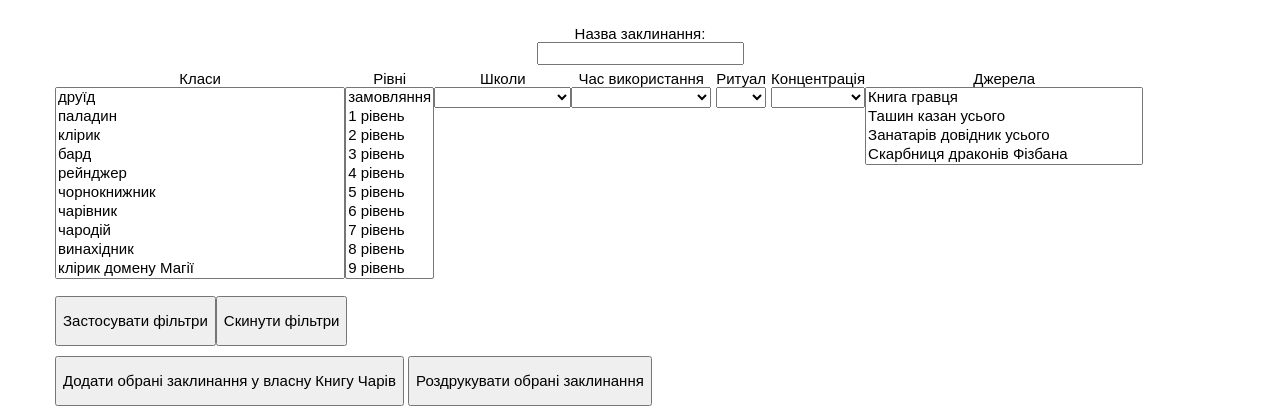
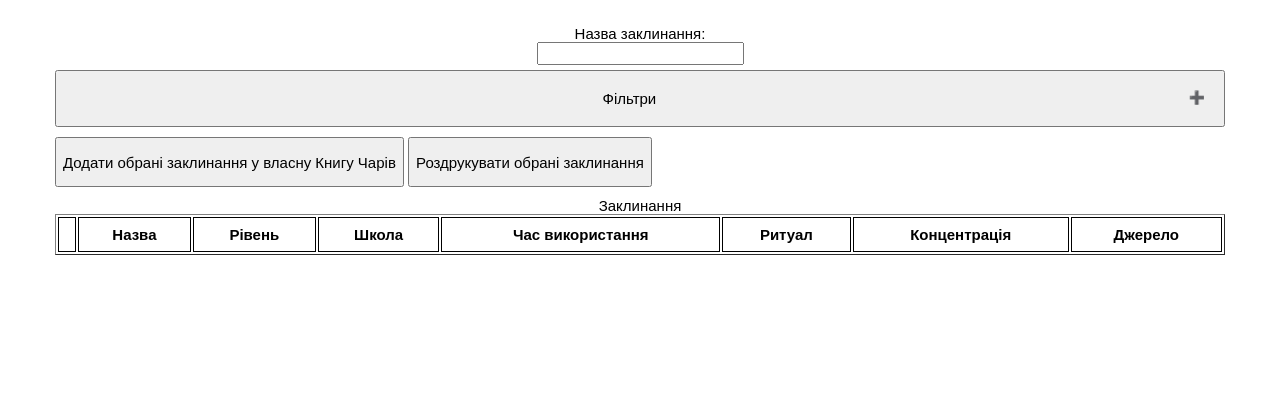
Before and after one commit to lukaholota/spells, a Flask app: page /spells in a window 1280 px wide. Shown: the part 62-478 px from the top of the page. Run offline with Flask 3, Linux system fonts and the light colour scheme; the visitor is signed in with stand-in values (Sample User, id 1); data that the repository does not hold is empty; some libraries are stand-ins or nearby versions.

Commit message:
autofilters, filter button

```diff
--- a/app/app_routes.py
+++ b/app/app_routes.py
@@ -1,6 +1,6 @@
 from app.app import app, auth
 from app.logic.CreatureLoader import CreatureLoader
-from flask import render_template, request, redirect, flash, abort, send_file
+from flask import render_template, request, redirect, flash, abort, send_file, jsonify
 from flask_login import logout_user, login_required, current_user
 from app.logic.SpellLoader import SpellLoader
 from app.logic.SpellsListLoader import SpellsListLoader
@@ -50,7 +50,7 @@ def load_spell(spell_id):
                            )
 
 
-@app.route('/spells', methods=['GET', 'POST'])
+@app.route('/spells', methods=['GET'])
 def load_spells_list():
     spells_filters = SpellsFilters(request.form)
     spells_list_loader = SpellsListLoader(spells_filters)
@@ -61,6 +61,14 @@ def load_spells_list():
                            form=spells_form,
                            filters=spells_filters,
                            )
+
+
+@app.route('/spells', methods=['POST'])
+def apply_filters_to_spelllist():
+    spells_filters = SpellsFilters(request.form)
+    spells_list_loader = SpellsListLoader(spells_filters)
+
+    return jsonify(spells_list_loader.make_list_of_dicts())
 
 
 @app.route('/add-spell',  methods=['GET', 'POST'])
--- a/app/logic/SpellsListLoader.py
+++ b/app/logic/SpellsListLoader.py
@@ -46,3 +46,14 @@ class SpellsListLoader:
         for spell in self.spells:
             if len(spell.casting_time) > 20:
                 spell.casting_time = '1 реакція'
+
+    def make_list_of_dicts(self):
+        return [{
+            'name': spell.name,
+            'level': spell.level,
+            'school': spell.school,
+            'casting_time': spell.casting_time,
+            'has_ritual': spell.has_ritual,
+            'has_concentration': spell.has_concentration,
+            'source': spell.source,
+        } for spell in self.spells]
--- a/app/static/css/spells.css
+++ b/app/static/css/spells.css
@@ -73,3 +73,34 @@ select {
     margin-top: 10px;
     display: flex;
 }
+
+.collapsible {
+    cursor: pointer;
+    padding: 18px;
+    width: 100%;
+    text-align: center;
+    outline: none;
+    font-size: 15px;
+  }
+
+.content {
+    padding: 0 18px;
+    overflow: hidden;
+    max-height: 0;
+    transition: max-height 0.2s ease-out;
+  }
+
+.collapsible:after {
+    content: '\02795';
+    font-size: 13px;
+    color: white;
+    float: right;
+    margin-left: 5px;
+  }
+
+.active:after {
+    content: "\2796";
+  }
+
+.active, .collapsible:hover {
+  }
--- /dev/null
+++ b/app/static/js/collapsible-filters.js
@@ -0,0 +1,11 @@
+var coll = document.getElementsByClassName("collapsible");
+
+coll[0].addEventListener("click", function() {
+    this.classList.toggle("active");
+    var content = this.nextElementSibling;
+    if (content.style.maxHeight){
+      content.style.maxHeight = null;
+    } else {
+      content.style.maxHeight = content.scrollHeight + "px";
+    }
+  });
--- /dev/null
+++ b/app/static/js/dynamic-filters.js
@@ -0,0 +1,32 @@
+$(document).ready(function(){
+    var form = document.getElementById('filter');
+
+    form.addEventListener('input', function(event) {
+        var form = new FormData(document.getElementById('filter'));
+
+        fetch('/spells', {
+            'method': 'POST',
+            'body': form
+        })
+        .then(response => {
+            return response.json()
+        })
+        .then(spells => {
+            var spellNames = [];
+            spells.forEach(spell => {
+                spellNames.push(spell.name.toLowerCase())
+            })
+
+            let spellsRows = document.querySelectorAll('tr');
+
+            for (let i=1; i < spellsRows.length; i++) {
+                let spellRow = spellsRows[i]
+                if (spellNames.includes(spellRow.children[1].textContent.toLowerCase().trim())) {
+                    spellRow.style.display = 'table-row';
+                } else {
+                    spellRow.style.display = 'none';
+                }
+            }
+        })
+    })
+});
--- a/app/static/multiple_selects.js
+++ b/app/static/js/multiple-selects.js
@@ -1,14 +1,14 @@
 $(document).ready(function(){
     $('.multiple-select').each(function() {
-        $('option').mousedown(function(e) {
-            e.preventDefault();
+        $(this).find('option').mousedown(function(e) {
             var originalScrollTop = $(this).parent().scrollTop();
-            $(this).prop('selected', $(this).prop('selected') ? false : true);
+            $(this).prop('selected', !$(this).prop('selected'));
             var self = this;
             $(this).parent().focus();
             setTimeout(function() {
                 $(self).parent().scrollTop(originalScrollTop);
             }, 0);
+            e.target.dispatchEvent(new Event('input', { bubbles: true }));
 
             return false;
         });
--- a/app/templates/spells.html
+++ b/app/templates/spells.html
@@ -14,13 +14,15 @@
 <body>
     {% block body %}
     <div class="container">
-        <div class="filters">
-            <form action="spells" method="POST" id="filter">
         <div class="search" id="search">
             <label for="name">Назва заклинання:</label>
             <br>
             <input type="text" name="name" id="name" value="{{filters.name_filter}}">
         </div>
+        <button type="button" class="collapsible">Фільтри</button>
+        <div class="content">
+            <div class="filters">
+                <form action="spells" method="POST" id="filter">
                     <div class="selects">
                         <div class="select-group">
                             <label for="classes">Класи</label><br>
@@ -110,15 +112,12 @@
                                 {% endfor %}
                             </select>
                         </div>
-                    <div class="select-group">
-                        <input class="btn get-me-lower" type="submit" value="Застосувати фільтри">
-                    </div>
-                    <button type="submit" hidden>зберегти</button>
                     </form>
                     <div class="select-group">
                         <form action="/spells">
                             <input class="btn get-me-lower" type="submit" value="Скинути фільтри">
                         </form>
+                    </div>
                 </div>
             </div>
         </div>
@@ -183,9 +182,11 @@
         </div>
     </div>
 </body>
-<script src="{{ url_for('static', filename='add-to-spellbook.js') }}"></script>
 <script src="https://code.jquery.com/jquery-3.6.0.min.js"></script>
-<script src="{{ url_for('static', filename='multiple_selects.js') }}"></script>
-<script src="{{ url_for('static', filename='dynamic-search.js') }}"></script>
+<script src="{{ url_for('static', filename='js/add-to-spellbook.js') }}"></script>
+<script src="{{ url_for('static', filename='js/multiple-selects.js') }}"></script>
+<script src="{{ url_for('static', filename='js/dynamic-search.js') }}"></script>
+<script src="{{ url_for('static', filename='js/dynamic-filters.js') }}"></script>
+<script src="{{ url_for('static', filename='js/collapsible-filters.js') }}"></script>
 {% endblock %}
 </html>
```
Also changed, not shown: app/static/js/add-to-spellbook.js (renamed from app/static/add-to-spellbook.js), app/static/js/dynamic-search.js (renamed from app/static/dynamic-search.js). Lines whose indentation alone changed are shown as unchanged.
